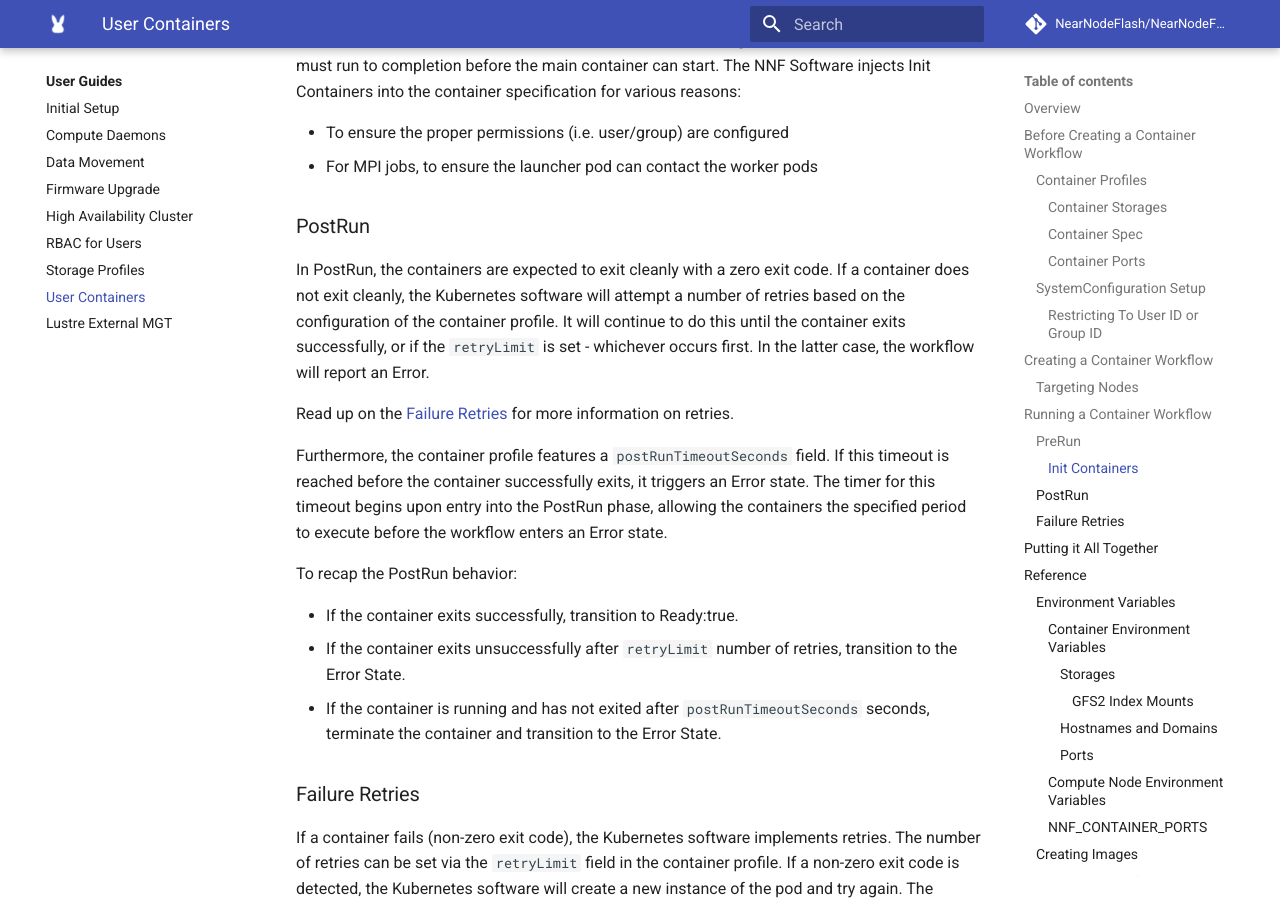
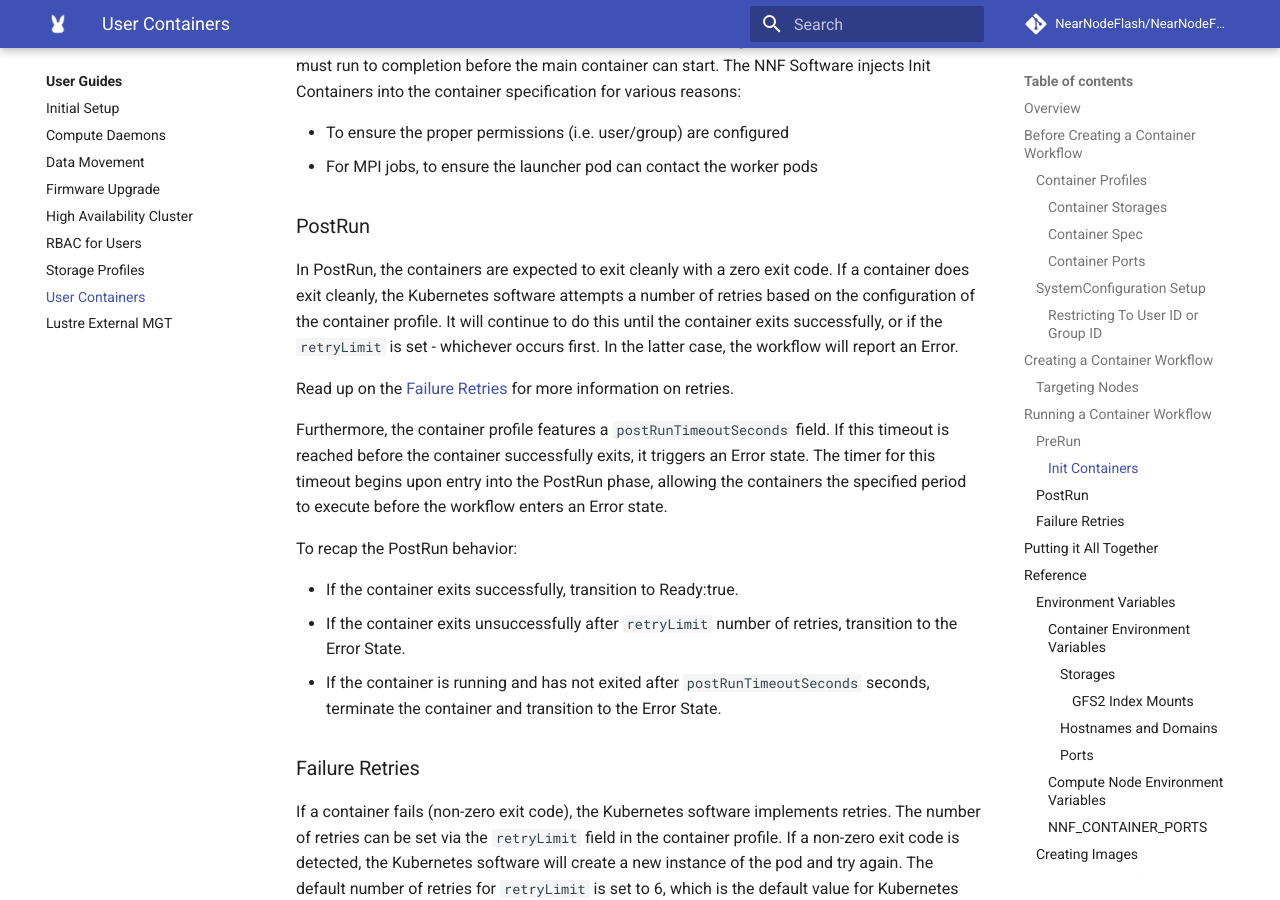
Before and after one commit to NearNodeFlash/NearNodeFlash.github.io, an MkDocs documentation site: the page built from docs/guides/user-containers/readme.md, in a window 1280 px wide and 900 px high, scrolled down 7331 px. Built offline with MkDocs 1.6.1 and Material for MkDocs 9.7.7, drawn with Linux system fonts in a browser that asks for light colours; comment, search, counter and statistics services are not loaded; the version menu is left out.

Commit message:
Update docs/guides/user-containers/readme.md
Co-authored-by: Tony Floeder <anthony.floeder@hpe.com>

```diff
--- a/docs/guides/user-containers/readme.md
+++ b/docs/guides/user-containers/readme.md
@@ -321,7 +321,7 @@ Containers into the container specification for various reasons:
 ### PostRun
 
 In PostRun, the containers are expected to exit cleanly with a zero exit code. If a container does
-not exit cleanly, the Kubernetes software will attempt a number of retries based on the
+exit cleanly, the Kubernetes software attempts a number of retries based on the
 configuration of the container profile. It will continue to do this until the container exits
 successfully, or if the `retryLimit` is set - whichever occurs first. In the latter case, the
 workflow will report an Error.
```
